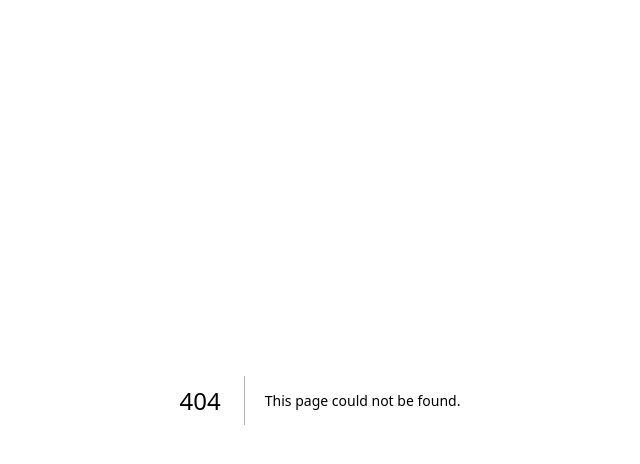
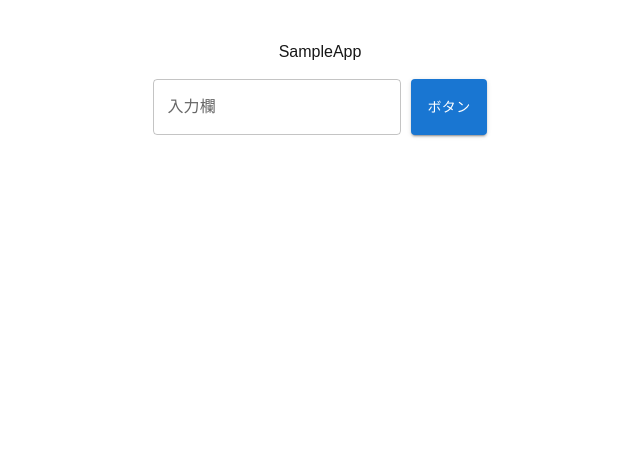
Before and after one commit to usagi0920/sample-app-front1, a Next.js app: page /Sampleapp in a window 1280 px wide. Before the commit this address had no page. Shown: the top 464 px of the page, without its empty margins (320-960 px from the left). Built offline with nearby package versions, Linux system fonts and the light colour scheme.

Commit message:
前の状態と同じに

```diff
--- /dev/null
+++ b/src/app/Sampleapp/page.tsx
@@ -0,0 +1,7 @@
+import { SampleappView } from "../../views/SampleappView"
+
+export default function Sampleapp() {
+  return (
+    <SampleappView />
+  )
+}
--- /dev/null
+++ b/src/views/SampleappView/index.tsx
@@ -0,0 +1,17 @@
+"use client"
+
+import Button from "@mui/material/Button";
+import TextField from "@mui/material/TextField";
+
+export function SampleappView() {
+  return (
+    <div style={{ maxWidth: 400, margin: "40px auto", textAlign: "center" }}>
+      <h1>SampleApp</h1>
+      <div style={{ marginTop: 15, display: "flex", justifyContent: "center", gap: 10 }}>
+      <TextField id="outlined-basic" label="入力欄" variant="outlined" />
+      <Button variant="contained">ボタン</Button>
+      </div>
+
+    </div>
+  )
+}
```
